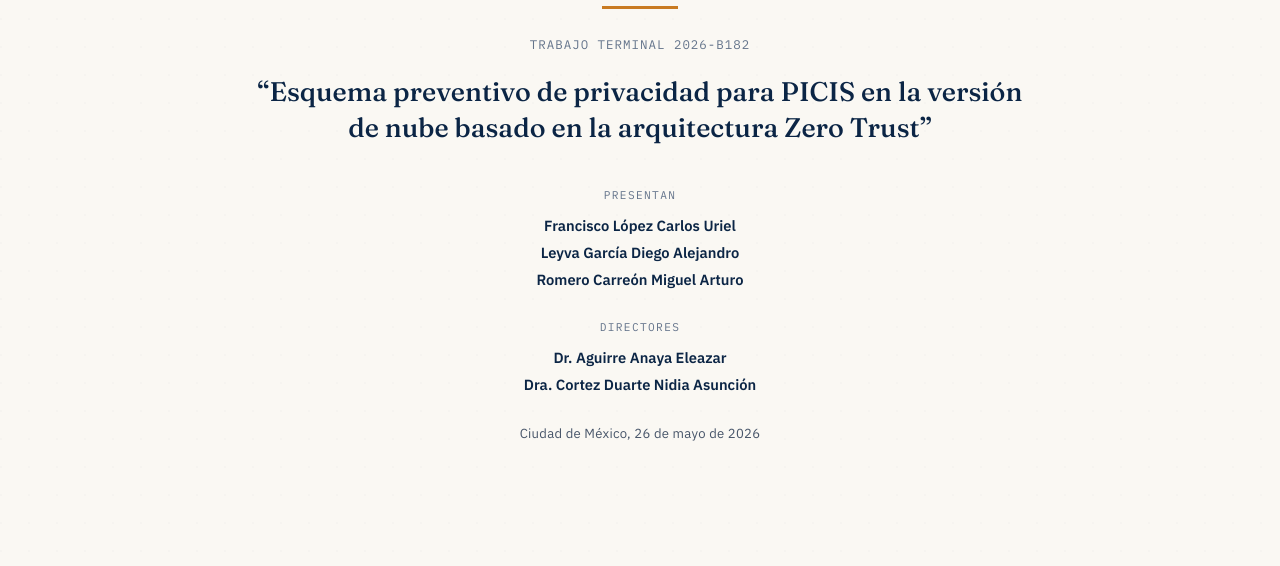
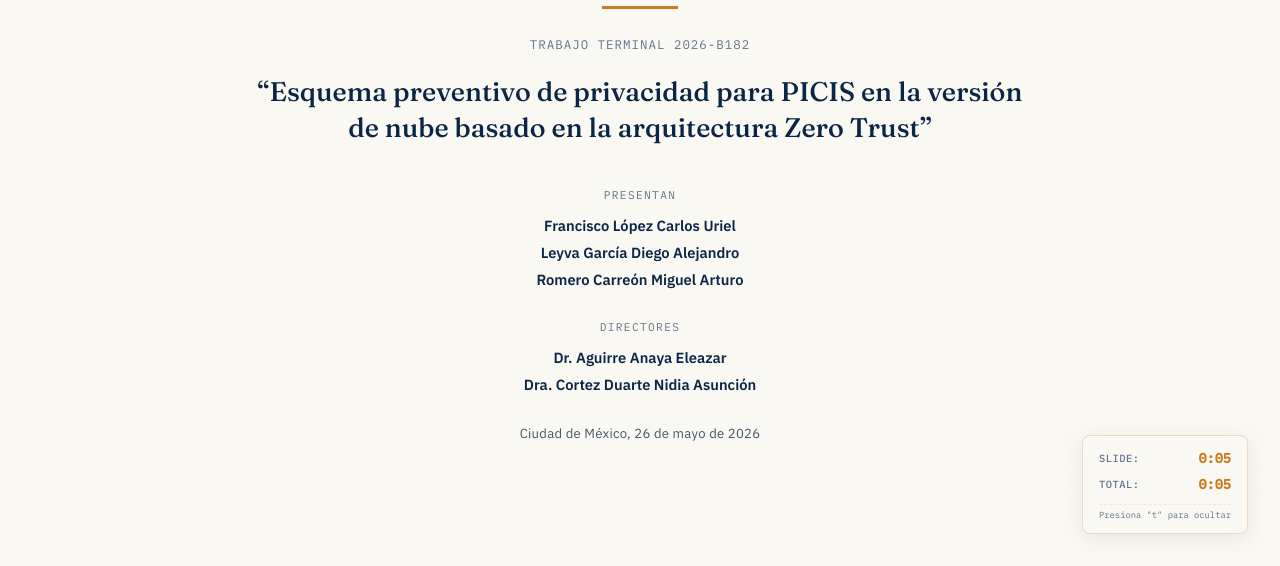
Before and after one commit to AtomicZdaemoN/defensa-tt1-picis, a website: page index.html in a window 1280 px wide. Shown: the part 234-800 px from the top of the page. Drawn offline with Linux system fonts and the light colour scheme.

Commit message:
feat(rehearsal): añadir widget de cronómetro flotante no intrusivo alternable con tecla t

```diff
--- a/index.html
+++ b/index.html
@@ -1624,6 +1624,67 @@
         html {
           scroll-behavior: auto;
         }
+      }
+
+      /* Rehearsal Timer Floating Widget */
+      .rehearsal-widget {
+        position: fixed;
+        bottom: 2rem;
+        right: 2rem;
+        background: rgba(250, 248, 243, 0.85); /* Coherente con var(--paper) */
+        backdrop-filter: blur(8px) saturate(120%);
+        -webkit-backdrop-filter: blur(8px) saturate(120%);
+        border: 1px solid rgba(201, 123, 34, 0.25); /* Sutil acento var(--accent) */
+        border-radius: 8px;
+        padding: 0.75rem 1rem;
+        box-shadow: 0 4px 20px rgba(0, 0, 0, 0.08);
+        z-index: 9999;
+        font-family: var(--font-mono);
+        font-size: 0.75rem;
+        color: var(--ink-1);
+        display: flex;
+        flex-direction: column;
+        gap: 0.35rem;
+        min-width: 140px;
+        transition: opacity 0.25s ease, transform 0.25s ease;
+        opacity: 1;
+        pointer-events: auto;
+      }
+
+      .rehearsal-widget.hidden {
+        opacity: 0;
+        transform: translateY(10px);
+        pointer-events: none;
+      }
+
+      .widget-row {
+        display: flex;
+        justify-content: space-between;
+        align-items: center;
+        gap: 1rem;
+      }
+
+      .widget-label {
+        font-weight: 500;
+        color: var(--ink-mute);
+        text-transform: uppercase;
+        font-size: 0.65rem;
+        letter-spacing: 0.05em;
+      }
+
+      .widget-time {
+        font-weight: 700;
+        font-size: 0.85rem;
+        color: var(--accent);
+      }
+
+      .widget-help {
+        font-size: 0.55rem;
+        color: var(--ink-mute);
+        text-align: center;
+        margin-top: 0.2rem;
+        border-top: 1px dashed rgba(201, 123, 34, 0.15);
+        padding-top: 0.2rem;
       }
     </style>
   </head>
@@ -3547,6 +3608,7 @@
           this.setupKeyboardNav();
           this.setupTouchNav();
           this.setupDiagramZoom();
+          this.setupRehearsalWidget();
           this.updateProgress();
           this.scrollToCurrent(true);
         }
@@ -3572,6 +3634,86 @@
           if (this.slides[this.current].dataset.slide === "27") {
             this.renderRehearsalSummary();
           }
+        }
+
+        // ---------- Rehearsal widget methods ---------------------------------
+        setupRehearsalWidget() {
+          // Crear widget flotante dinámicamente
+          const widget = document.createElement("div");
+          widget.id = "rehearsal-widget";
+          widget.className = "rehearsal-widget";
+
+          // Por defecto visible, a menos que el usuario lo haya ocultado explícitamente
+          const visible = localStorage.getItem("rehearsalWidgetVisible") !== "false";
+          if (!visible) {
+            widget.classList.add("hidden");
+          }
+
+          widget.innerHTML = `
+            <div class="widget-row">
+              <span class="widget-label">Slide:</span>
+              <span id="widget-slide-time" class="widget-time">0:00</span>
+            </div>
+            <div class="widget-row">
+              <span class="widget-label">Total:</span>
+              <span id="widget-total-time" class="widget-time">0:00</span>
+            </div>
+            <div class="widget-help">Presiona "t" para ocultar</div>
+          `;
+
+          document.body.appendChild(widget);
+          this.widget = widget;
+
+          // Actualización cada 500ms para precisión en tiempo real
+          this.widgetInterval = setInterval(() => {
+            this.updateRehearsalWidget();
+          }, 500);
+        }
+
+        updateRehearsalWidget() {
+          const slideTimeEl = document.getElementById("widget-slide-time");
+          const totalTimeEl = document.getElementById("widget-total-time");
+          if (!slideTimeEl || !totalTimeEl || !this.widget) return;
+
+          const currentSlide = this.slides[this.current];
+          const id = currentSlide.dataset.slide;
+
+          // Ocultar si estamos en el slide 27 (resumen)
+          if (id === "27") {
+            this.widget.style.display = "none";
+            return;
+          } else {
+            this.widget.style.display = "";
+          }
+
+          if (!id) {
+            slideTimeEl.textContent = "--:--";
+            totalTimeEl.textContent = "--:--";
+            return;
+          }
+
+          const now = performance.now();
+          const elapsedInCurrent = (now - this.lastEnteredAt) / 1000;
+          const slideAccumulated = this.rehearsal[id] || 0;
+          const currentSlideTotal = slideAccumulated + elapsedInCurrent;
+
+          let totalAccumulated = 0;
+          for (const [slideId, meta] of Object.entries(SlidePresentation.REHEARSAL_META)) {
+            if (slideId === id) {
+              totalAccumulated += currentSlideTotal;
+            } else {
+              totalAccumulated += (this.rehearsal[slideId] || 0);
+            }
+          }
+
+          slideTimeEl.textContent = SlidePresentation.fmtTime(currentSlideTotal);
+          totalTimeEl.textContent = SlidePresentation.fmtTime(totalAccumulated);
+        }
+
+        toggleRehearsalWidget() {
+          if (!this.widget) return;
+          const isHidden = this.widget.classList.toggle("hidden");
+          localStorage.setItem("rehearsalWidgetVisible", !isHidden);
         }
 
         // Acumular tiempo del slide que estamos abandonando
@@ -3831,6 +3973,13 @@
                   }
                 }
                 break;
+              case "t":
+              case "T":
+                if (!e.metaKey && !e.ctrlKey) {
+                  e.preventDefault();
+                  this.toggleRehearsalWidget();
+                }
+                break;
               case "r":
               case "R":
                 if (!e.metaKey && !e.ctrlKey && e.shiftKey) {
```
